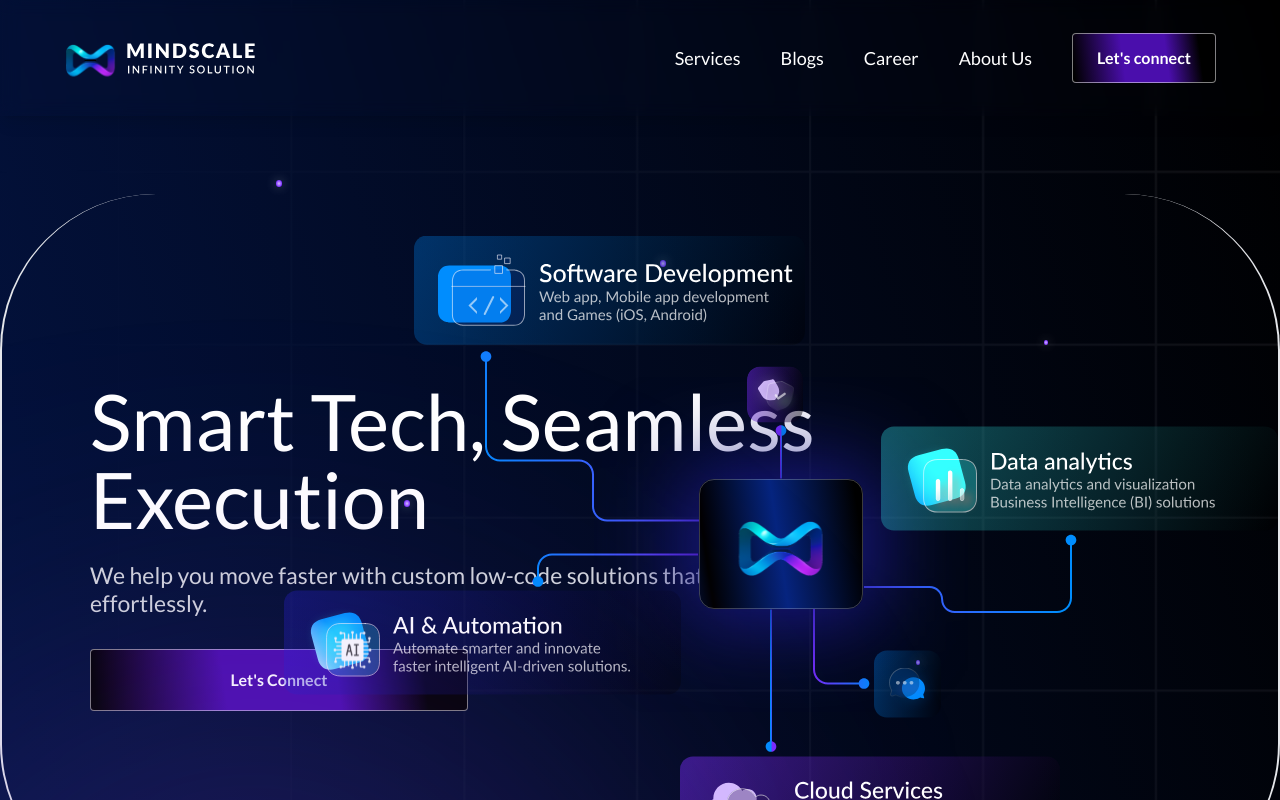
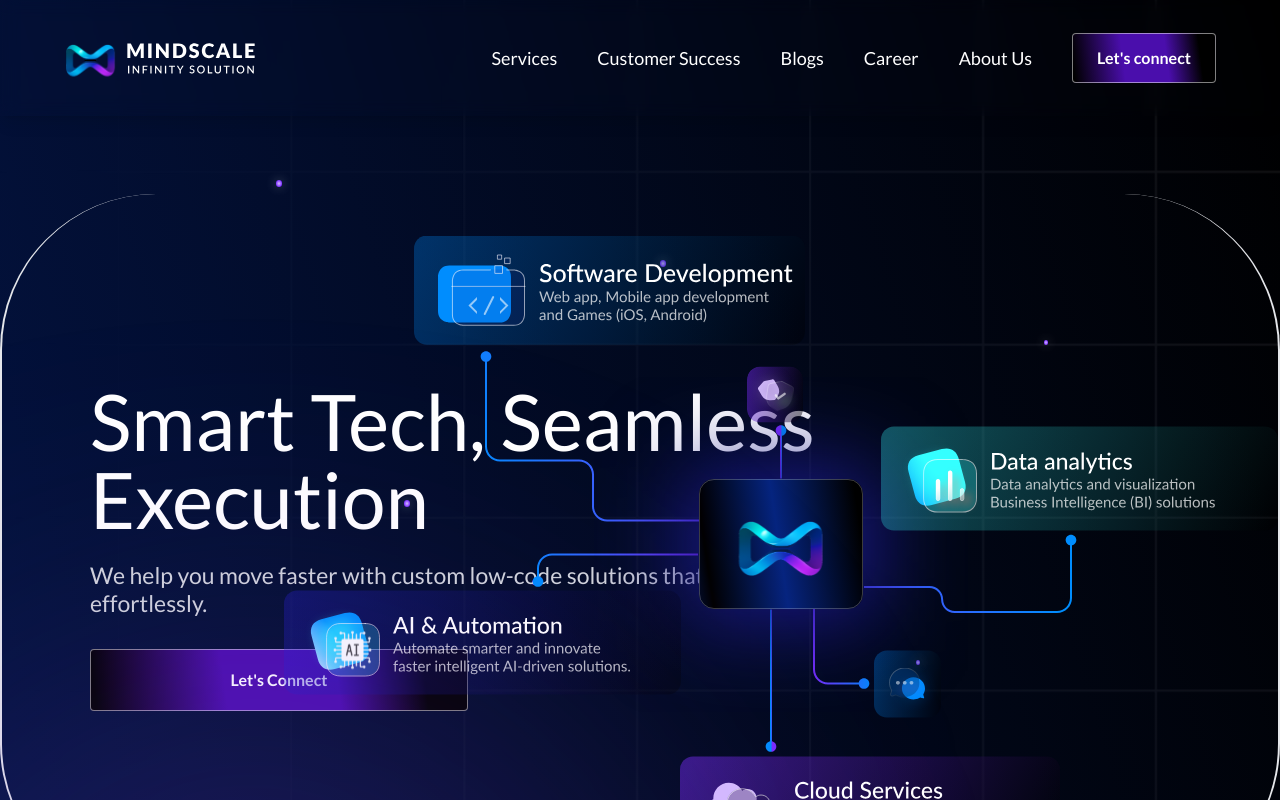
Before and after one commit to mindscaledotin/mindscale-frontend, a React (Vite) app: page / in a window 1280 px wide. Shown: the top 800 px of the page. Built offline with nearby package versions, Linux system fonts and the light colour scheme.

Commit message:
Refactor Navbar component to remove duplicate imports and clean up commented code for improved readability

```diff
--- a/src/components/navbar.tsx
+++ b/src/components/navbar.tsx
@@ -1,9 +1,5 @@
 import { useState } from "react";
 import { motion } from "framer-motion";
-import { Link as RouterLink, NavLink, useLocation } from "react-router-dom";
-import { Link as ScrollLink } from 'react-scroll';
-import mindscaleLogo from "../assets/mindscale_logo.svg";
-import { Button } from "./button";
 import { Link as RouterLink, NavLink, useLocation } from "react-router-dom";
 import { Link as ScrollLink } from 'react-scroll';
 import mindscaleLogo from "../assets/mindscale_logo.svg";
@@ -61,7 +57,7 @@ const Navbar: React.FC = () => {
                 </a>
               )}
             </li>
-            {/* <li className="hidden md:block">
+            <li className="hidden md:block">
               {location.pathname === '/' ? (
                 <ScrollLink
                   to="contact"
@@ -85,7 +81,7 @@ const Navbar: React.FC = () => {
                   Customer Success
                 </a>
               )}
-            </li> */}
+            </li>
             <li className="hidden md:block">
               <NavLink
                 to="/blogs"
```
